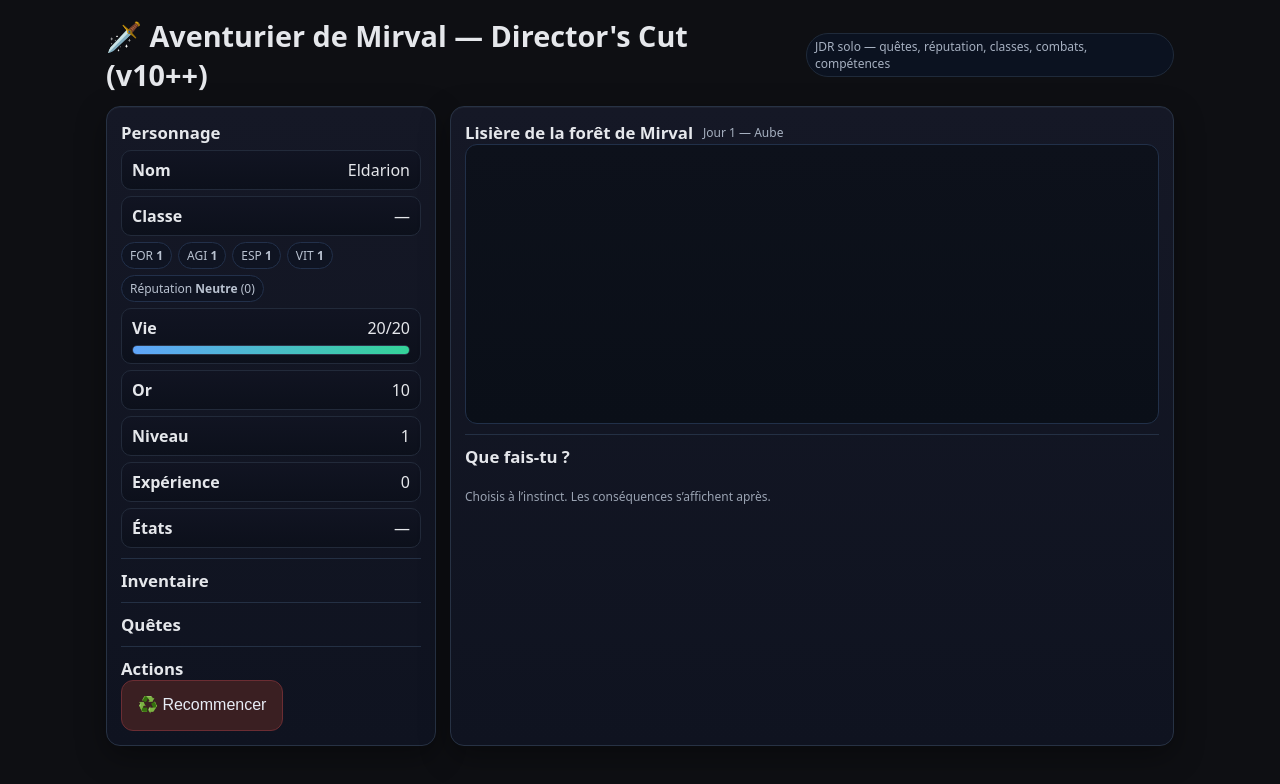
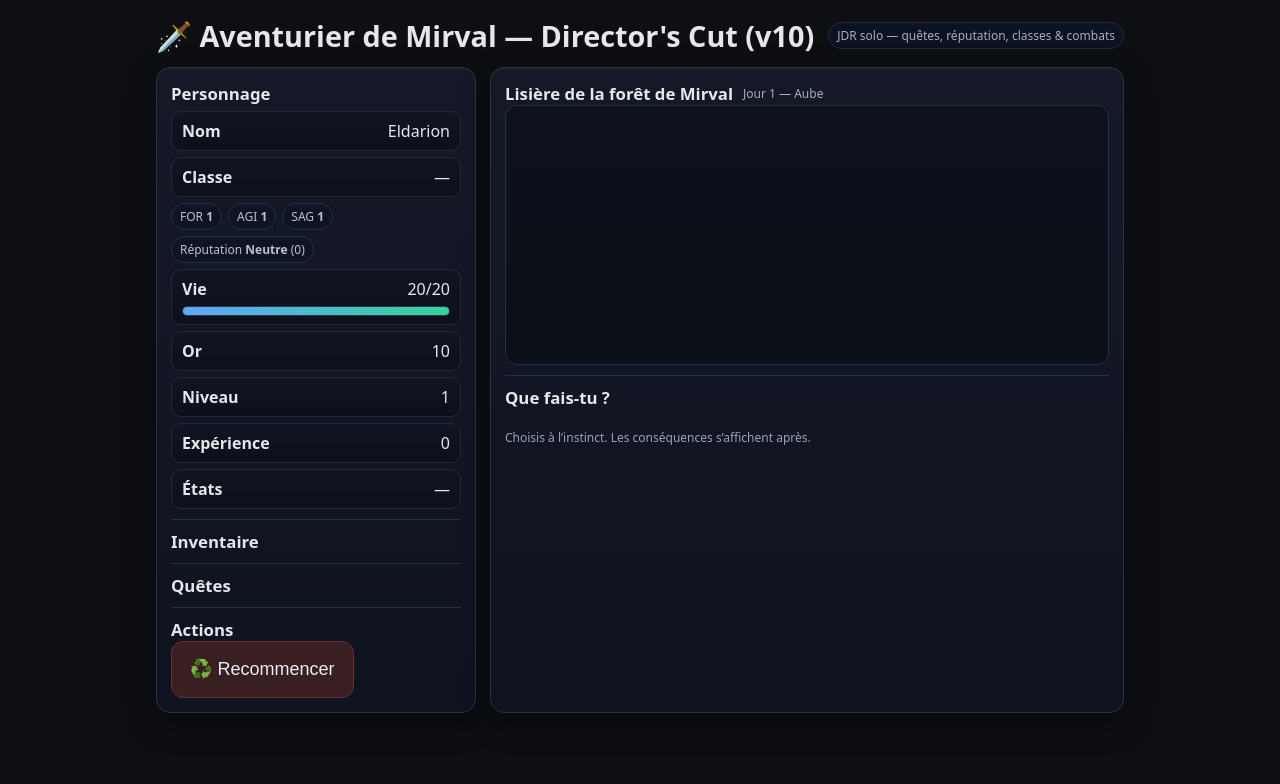
Before and after one commit to Retsukogrr/mirval-pwa, a plain HTML site: page play.html in a window 1280 px wide. Drawn offline with Linux system fonts and the light colour scheme.

Commit message:
Update play.html

```diff
--- a/play.html
+++ b/play.html
@@ -3,7 +3,7 @@
 <head>
 <meta charset="utf-8" />
 <meta name="viewport" content="width=device-width, initial-scale=1" />
-<title>Aventurier de Mirval — Director's Cut (v10++)</title>
+<title>Aventurier de Mirval — Director's Cut (v10)</title>
 <meta name="theme-color" content="#0e0f13" />
 <link rel="manifest" href="./manifest.webmanifest">
 <link rel="apple-touch-icon" href="./icons/icon-192.png">
@@ -11,17 +11,17 @@
 <meta name="apple-mobile-web-app-status-bar-style" content="black-translucent">
 <style>
   :root{
-    --bg:#0e0f13; --panel:#171923; --accent:#6ee7b7; --muted:#a6b0c0; --danger:#ef4444; --warn:#f59e0b; --ok:#22c55e; --info:#60a5fa;
-    --text:#e5e7eb; --btn:#1f2937; --btn-hover:#273244;
+    --bg:#0e0f13; --panel:#171923; --accent:#6ee7b7; --muted:#a6b0c0; --danger:#ef4444;
+    --warn:#f59e0b; --ok:#22c55e; --info:#60a5fa; --text:#e5e7eb; --btn:#1f2937; --btn-hover:#273244;
   }
   *{box-sizing:border-box}
-  body{margin:0;background:#0e0f13;color:var(--text);font-family:system-ui,-apple-system,Segoe UI,Roboto,Ubuntu,"Noto Sans",Arial}
-  .wrap{max-width:1100px;margin:0 auto;padding:16px}
+  body{margin:0;background:var(--bg);color:var(--text);font-family:system-ui,-apple-system,Segoe UI,Roboto,Ubuntu,"Noto Sans",Arial}
+  .wrap{max-width:1000px;margin:0 auto;padding:16px}
   header{display:flex;justify-content:space-between;align-items:center;gap:10px;margin-bottom:12px}
   h1{margin:0;font-size:clamp(1.1rem,2.6vw,1.8rem)}
   .badge{font-size:12px;padding:4px 8px;border-radius:999px;background:#0b1220;border:1px solid #1f2a3a;color:var(--muted)}
-  .grid{display:grid;grid-template-columns:330px 1fr;gap:14px}
-  @media (max-width:880px){.grid{grid-template-columns:1fr}}
+  .grid{display:grid;grid-template-columns:320px 1fr;gap:14px}
+  @media (max-width:860px){.grid{grid-template-columns:1fr}}
   .panel{background:linear-gradient(180deg,#151826,#0f1320);border:1px solid #273244;border-radius:14px;padding:14px;box-shadow:0 10px 30px rgba(0,0,0,.35),inset 0 1px 0 rgba(255,255,255,.04)}
   .title{display:flex;align-items:center;gap:10px}
   .title h2{margin:0;font-size:1.05rem}
@@ -32,7 +32,7 @@
   .inv{display:grid;grid-template-columns:1fr 1fr;gap:6px}
   .bar{height:10px;background:#0b0e15;border-radius:999px;overflow:hidden;border:1px solid #2a3448}
   .bar>i{display:block;height:100%;background:linear-gradient(90deg,#60a5fa,#34d399);width:50%}
-  .log{height:280px;overflow:auto;background:linear-gradient(180deg,#0d111b,#0a0f18);border:1px solid #213049;border-radius:12px;padding:10px;font-size:14px}
+  .log{height:260px;overflow:auto;background:linear-gradient(180deg,#0d111b,#0a0f18);border:1px solid #213049;border-radius:12px;padding:10px;font-size:14px}
   .log p{margin:0 0 8px}
   .log .sys{color:#9aa3b2}
   .log .good{color:var(--ok)}
@@ -41,7 +41,8 @@
   .log .info{color:var(--info)}
   .divider{height:1px;background:#243044;margin:10px 0}
   .choices{display:grid;gap:10px;margin-top:10px}
-  button{appearance:none;border:0;background:var(--btn);color:#e7ecf5;padding:14px 16px;border-radius:12px;cursor:pointer;border:1px solid #2c3a54;transition:transform .05s ease, background .12s ease, border-color .12s ease;text-align:left;font-size:16px;line-height:1.3}
+  button{appearance:none;border:0;background:var(--btn);color:#e7ecf5;padding:16px 18px;border-radius:12px;cursor:pointer;border:1px solid #2c3a54;
+    transition:transform .05s ease, background .12s ease, border-color .12s ease;text-align:left;font-size:18px;line-height:1.3}
   button:hover{background:var(--btn-hover);border-color:#3a4a68}
   button:active{transform:translateY(1px)}
   .btn-primary{background:#1c2a3d;border-color:#3a4a68}
@@ -53,21 +54,19 @@
 <body>
   <div class="wrap">
     <header>
-    <h1>🗡️ Aventurier de Mirval — Director's Cut (v10++)</h1>
-    <span class="badge">JDR solo — quêtes, réputation, classes, combats, compétences</span>
+      <h1>🗡️ Aventurier de Mirval — Director's Cut (v10)</h1>
+      <span class="badge">JDR solo — quêtes, réputation, classes & combats</span>
     </header>
 
     <div class="grid">
-    <!-- panneau joueur -->
       <aside class="panel">
         <div class="title"><h2>Personnage</h2><span class="meta" id="seedInfo"></span></div>
         <div class="stat"><b>Nom</b><span id="p-name">Eldarion</span></div>
         <div class="stat"><b>Classe</b><span id="p-class">—</span></div>
         <div class="attrs">
-        <span class="chip">FOR <b id="a-FOR">1</b></span>
+          <span class="chip">FOR <b id="a-str">1</b></span>
           <span class="chip">AGI <b id="a-agi">1</b></span>
-        <span class="chip">ESP <b id="a-ESP">1</b></span>
-        <span class="chip">VIT <b id="a-VIT">1</b></span>
+          <span class="chip">SAG <b id="a-wis">1</b></span>
           <span class="chip">Réputation <b id="rep-label">Neutre</b> (<span id="rep">0</span>)</span>
         </div>
         <div class="stat">
@@ -88,13 +87,9 @@
         <div class="title"><h2>Actions</h2></div>
         <div class="chips">
           <button id="btn-reset" class="btn-danger">♻️ Recommencer</button>
-        <!-- les boutons save/load sont masqués par game.js -->
-        <button id="btn-save" class="btn-ghost" style="display:none">💾 Sauvegarder</button>
-        <button id="btn-load" class="btn-ghost" style="display:none">📂 Charger</button>
         </div>
       </aside>
 
-    <!-- panneau aventure -->
       <main class="panel">
         <div class="title"><h2 id="location">Lisière de la forêt de Mirval</h2><span class="meta" id="day">Jour 1 — Aube</span></div>
         <div class="log" id="log"></div>
@@ -108,7 +103,8 @@
       </main>
     </div>
   </div>
-<!-- scripts -->
+
+<!-- On ne charge plus de save/load -->
 <script src="game.js"></script>
 </body>
 </html>
```
Lines whose indentation alone changed are shown as unchanged.
